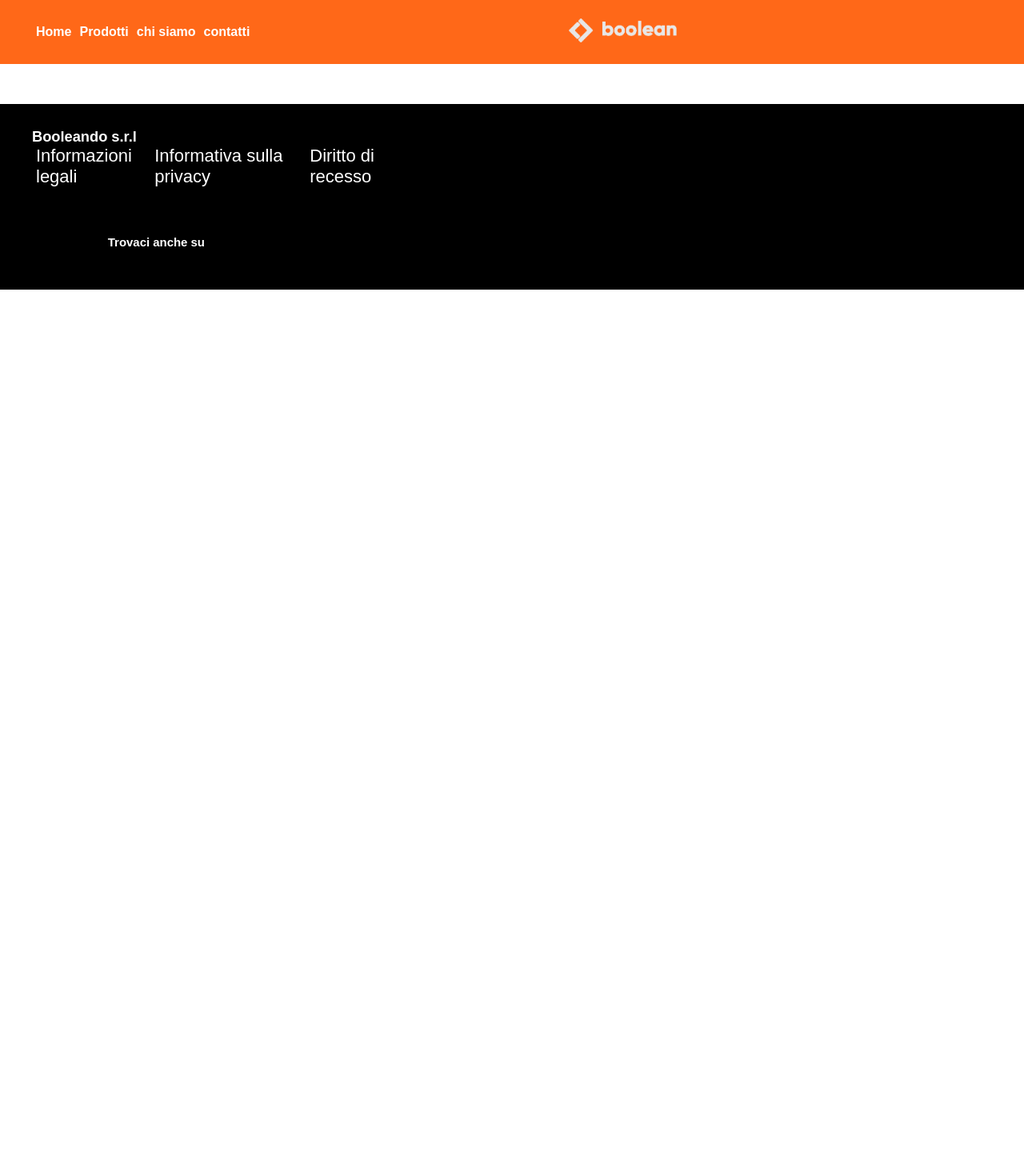
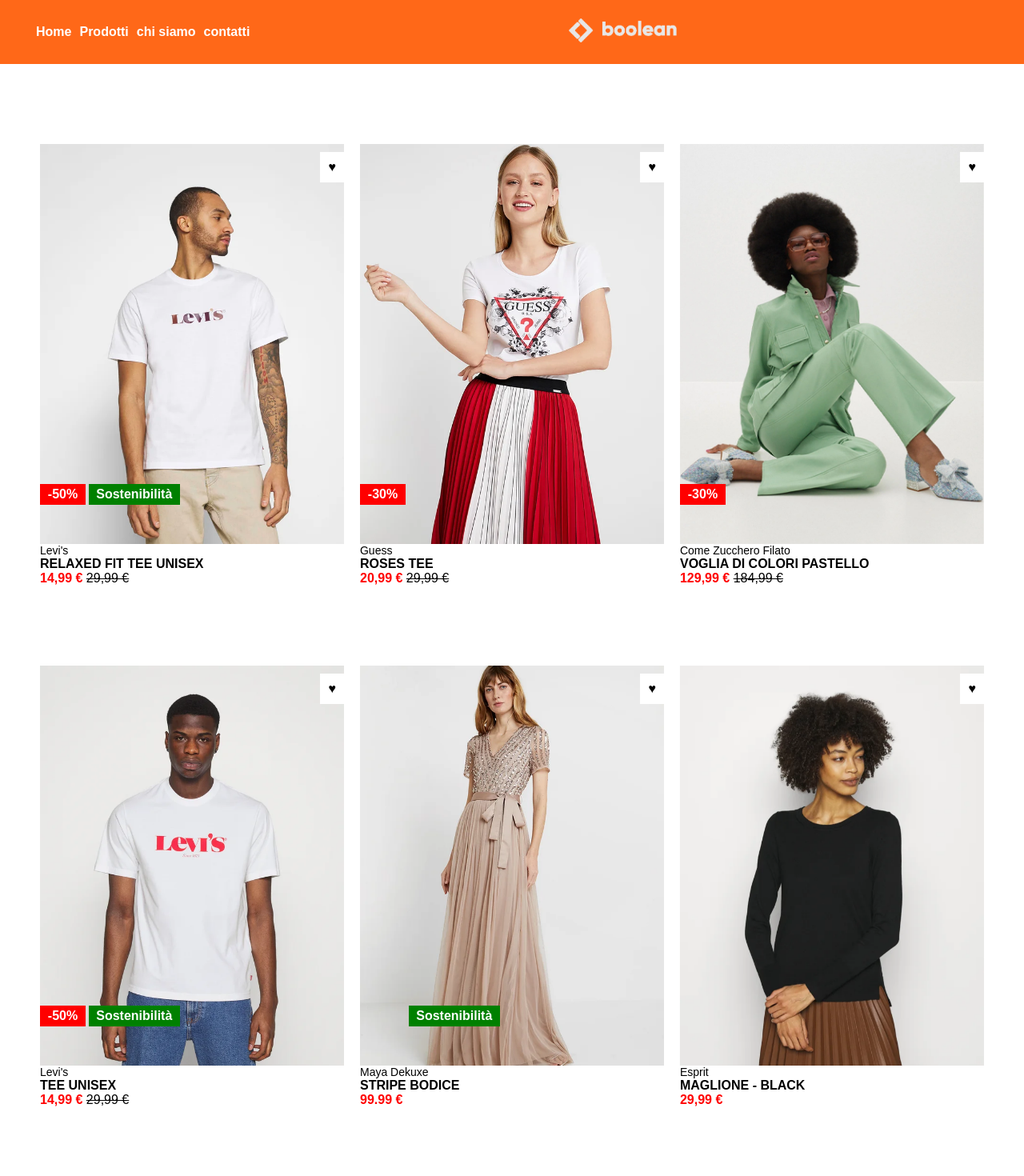
Before and after one commit to GianniMarkQuagliani/vite-boolando, a Vue app: page / in a window 1280 px wide. Shown: the top 1470 px of the page at 80% size. Before the commit the page ends 800 px from the top, so only its background shows below. Built offline with nearby package versions, Linux system fonts and the light colour scheme.

Commit message:
[add] card no dinamic

```diff
--- a/src/components/MainSection.vue
+++ b/src/components/MainSection.vue
@@ -5,7 +5,113 @@
 </script>
 
 <template>
+  <main>
 
+    <!-- section main  -->
+        <section>
+          <!-- container Levi  -->
+          <div class="container row">
+          <div class="col">
+            <div class="box">
+              <img class="image1" src="../assets/img/1.webp" alt="Levi-Foto1">
+              <img class="image2" src="../assets/img/1b.webp" alt="Levi-Foto2">
+              <div class="discount">-50%</div>
+              <div class="box-sostenibilità">Sostenibilità</div>
+              <div class="hearts">&hearts;</div>
+            </div>
+            <div class="img-txt">
+              <p>Levi's</p>
+              <h4>RELAXED FIT TEE UNISEX</h4>
+              <strong>14,99 &euro;</strong> <span>29,99 &euro;</span>
+            </div>
+          </div>
+          <!-- /container Levi  -->
+
+          <!-- container Guess  -->
+          <div class="col">
+            <div class="box">
+              <img class="image1" src="../assets/img/2.webp" alt="Guess-Foto1">
+              <img class="image2" src="../assets/img/2b.webp" alt="Guess-Foto2">
+              <div class="discount">-30%</div>
+              <div class="hearts">&hearts;</div>
+            </div>
+            <div class="img-txt">
+              <p>Guess</p>
+              <h4>ROSES TEE</h4>
+              <strong>20,99 &euro;</strong> <span>29,99 &euro;</span>
+            </div>
+          </div>
+          <!-- /container Guess  -->
+
+          <!-- container ComeZF  -->
+          <div class="col">
+            <div class="box">
+              <img class="image1" src="../assets/img/3.webp" alt="ComeZF-Foto1">
+              <img class="image2" src="../assets/img/3b.webp" alt="ComeZF-Foto2">
+              <div class="discount">-30%</div>
+              <div class="hearts">&hearts;</div>
+            </div>
+            <div class="img-txt">
+              <p>Come Zucchero Filato</p>
+              <h4>VOGLIA DI COLORI PASTELLO</h4>
+              <strong>129,99 &euro;</strong> <span>184,99 &euro;</span>
+            </div>
+          </div>
+          <!-- /container ComeZF  -->
+
+          <!-- container Levi4  -->
+          <div class="col">
+            <div class="box">
+              <img class="image1" src="../assets/img/4.webp" alt="Levi4-Foto1">
+              <img class="image2" src="../assets/img/4b.webp" alt="Levi4-Foto2">
+              <div class="discount">-50%</div>
+              <div class="box-sostenibilità">Sostenibilità</div>
+              <div class="hearts">&hearts;</div>
+            </div>
+            <div class="img-txt">
+              <p>Levi's</p>
+              <h4>TEE UNISEX</h4>
+              <strong>14,99 &euro;</strong> <span>29,99 &euro;</span>
+            </div>
+          </div>
+          <!-- /container Levi4  -->
+
+          <!-- container Maya Dekuxe  -->
+          <div class="col">
+            <div class="box">
+              <img class="image1" src="../assets/img/5.webp" alt="Maya-Dekuxe-Foto1">
+              <img class="image2" src="../assets/img/5b.webp" alt="Maya-Dekuxe-Foto2">
+              <div class="box-sostenibilità">Sostenibilità</div>
+              <div class="hearts">&hearts;</div>
+            </div>
+            <div class="img-txt">
+              <p>Maya Dekuxe</p>
+              <h4>STRIPE BODICE</h4>
+              <strong>99.99 &euro;</strong>
+            </div>
+          </div>
+          <!-- /container Maya Dekuxe  -->
+
+          <!-- container Esprit  -->
+          <div class="col">
+            <div class="box">
+              <img class="image1" src="../assets/img/6.webp" alt="Esprit-Foto1">
+              <img class="image2" src="../assets/img/6b.webp" alt="Esprit-Foto2">
+              <div class="hearts">&hearts;</div>
+            </div>
+            <div class="img-txt">
+              <p>Esprit</p>
+              <h4>MAGLIONE - BLACK</h4>
+              <strong>29,99 &euro;</strong>
+            </div>
+          </div>
+        </div>
+        </section>
+        <!-- /container Esprit  -->
+
+    <!-- /section main  -->
+
+      </main>
 </template>
 
 <style>
```
Also changed, not shown: src/components/CardProdotti.vue (deleted, +0 -13 lines), src/data/prodotti.js (+12 -12 lines), 1 other file (tests, documents, lock files or other folders).
